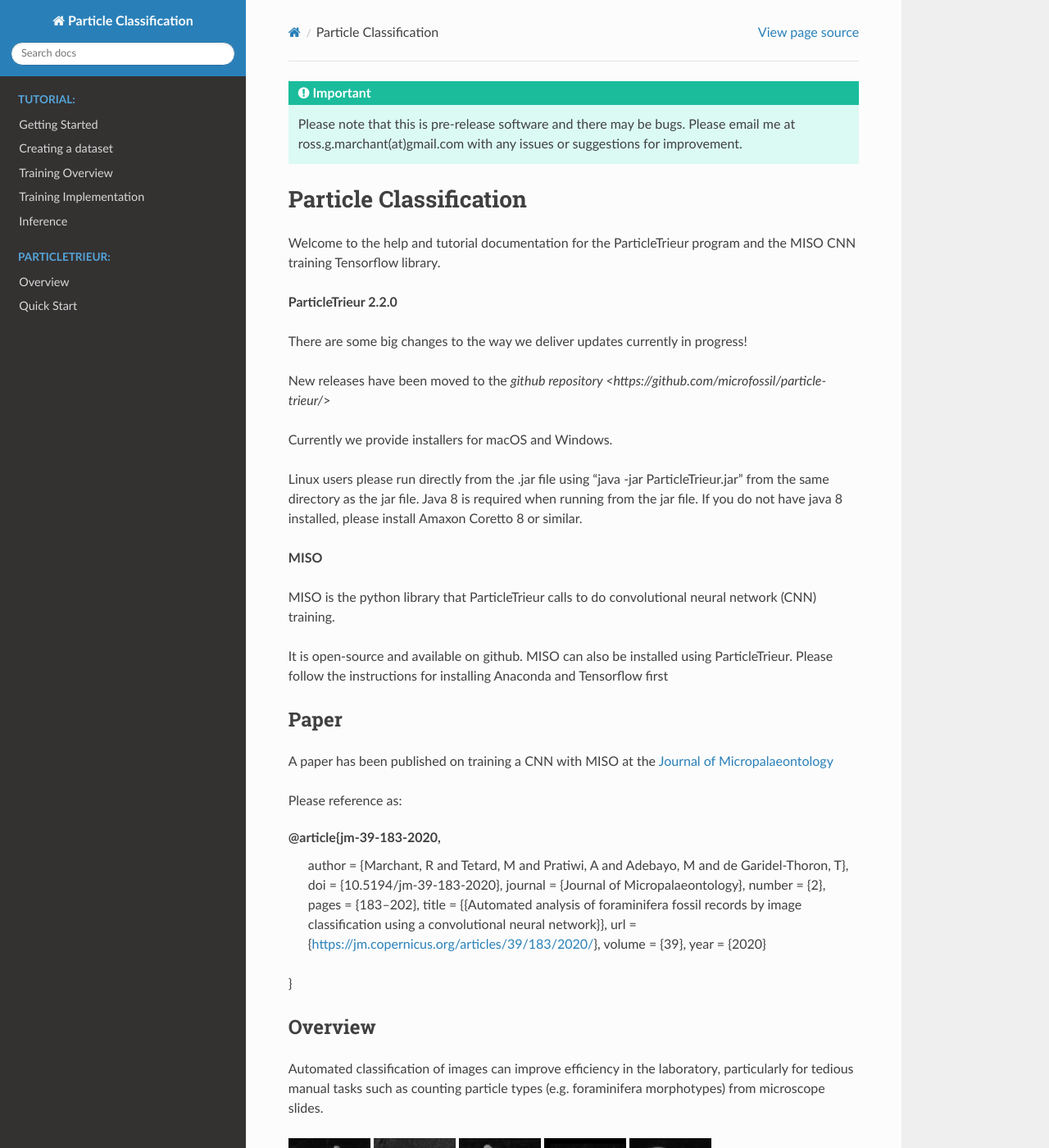
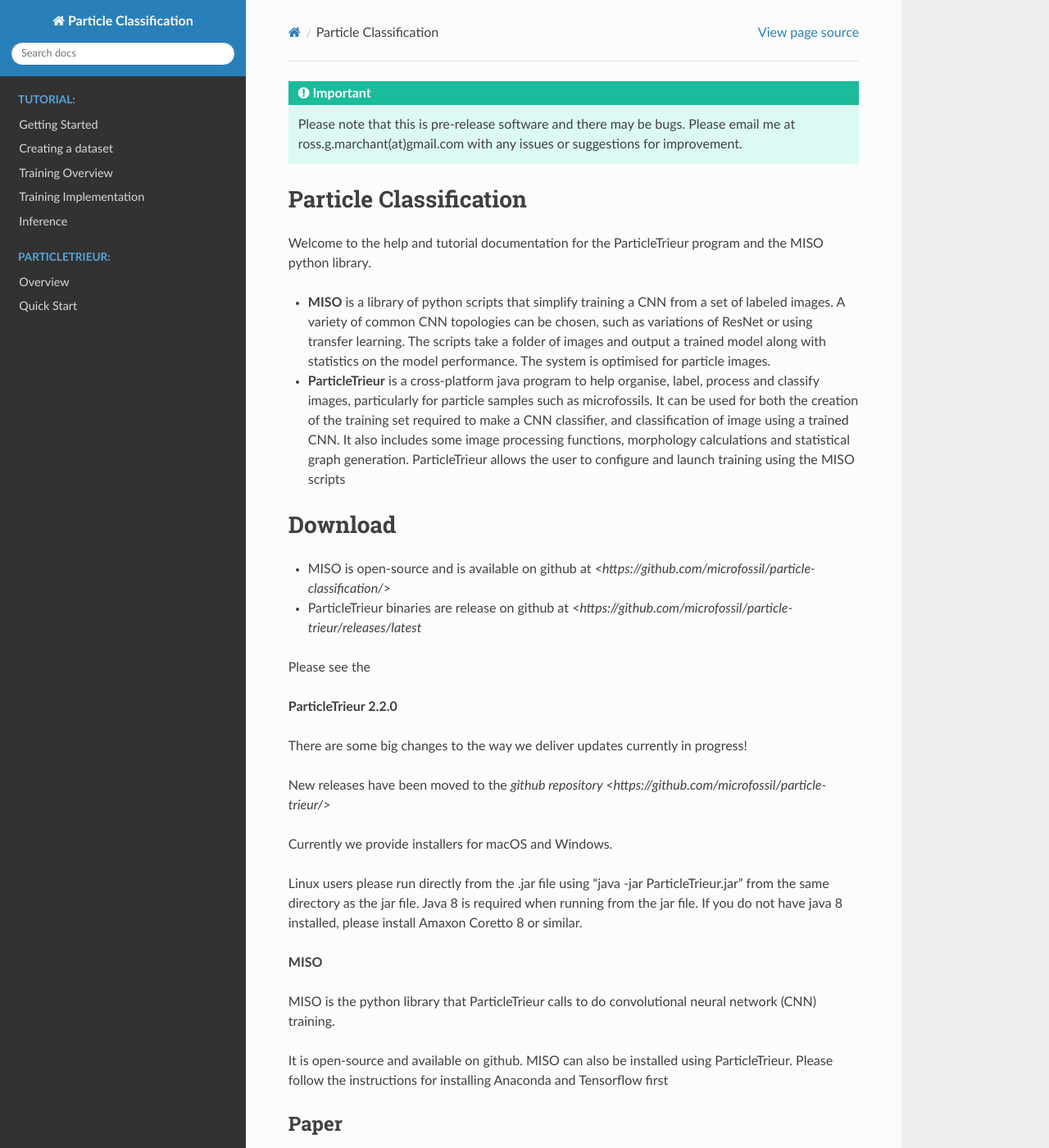
Before and after one commit to microfossil/particle-classification-examples, a Sphinx documentation site: the page built from docs/index.rst, in a window 1280 px wide and 1400 px high. Shown: the whole window at 82% size. Built offline with Sphinx 7.4.7 and the Read the Docs theme 2.0.0, drawn with Linux system fonts in a browser that asks for light colours; some of the changed text lies outside the part shown.

Commit message:
New tutorial

```diff
--- a/docs/index.rst
+++ b/docs/index.rst
@@ -11,7 +11,21 @@
 Particle Classification
 =======================
 
-Welcome to the help and tutorial documentation for the ParticleTrieur program and the MISO CNN training Tensorflow library.
+Welcome to the help and tutorial documentation for the ParticleTrieur program and the MISO python library.
+
+- **MISO** is a library of python scripts that simplify training a CNN from a set of labeled images. A variety of common CNN topologies can be chosen, such as variations of ResNet or using transfer learning. The scripts take a folder of images and output a trained model along with statistics on the model performance. The system is optimised for particle images.
+
+- **ParticleTrieur** is a cross-platform java program to help organise, label, process and classify images, particularly for particle samples such as microfossils. It can be used for both the creation of the training set required to make a CNN classifier, and classification of image using a trained CNN. It also includes some image processing functions, morphology calculations and statistical graph generation. ParticleTrieur allows the user to configure and launch training using the MISO scripts
+
+
+Download
+========
+
+- MISO is open-source and is available on github at `<https://github.com/microfossil/particle-classification/`>
+
+- ParticleTrieur binaries are release on github at `<https://github.com/microfossil/particle-trieur/releases/latest`
+
+Please see the
 
 
 **ParticleTrieur 2.2.0**
--- a/docs/tutorial/getting_started.rst
+++ b/docs/tutorial/getting_started.rst
@@ -11,7 +11,7 @@
 
 3. **Training:** Train a CNN using the labeled images. CNN training is computationally expensive and takes a long time on a normal laptop without high-powered graphics card, so we instead have prepared some scripts for training in the cloud using the free Google Colab service.
 
-4. **Validation:** The training scrpits produce graphs of the accuracy of the network, as well as estimating if any images have been mislabeled. We use these results to tweak the CNN parameters or double-check the image labeling, respectively.
+4. **Validation:** The training scripts produce graphs of the accuracy of the network, as well as estimating if any images have been mislabeled. We use these results to tweak the CNN parameters or double-check the image labeling, respectively.
 
 5. **Inference:** The final output of training is a *frozen* CNN which can now be used for classifying unknown images! There are two ways to use the CNN: via the command line with a python script, or by loading into our ParticleTrieur software.
 
```
Also changed, not shown: other parts of docs/index.rst (+0 -2 lines), docs/installation/installation.rst (added, +41 -0 lines), docs/particle_trieur/quick_start.rst (+7 -0 lines), docs/tutorial/dataset_creation.rst (+4 -4 lines).
